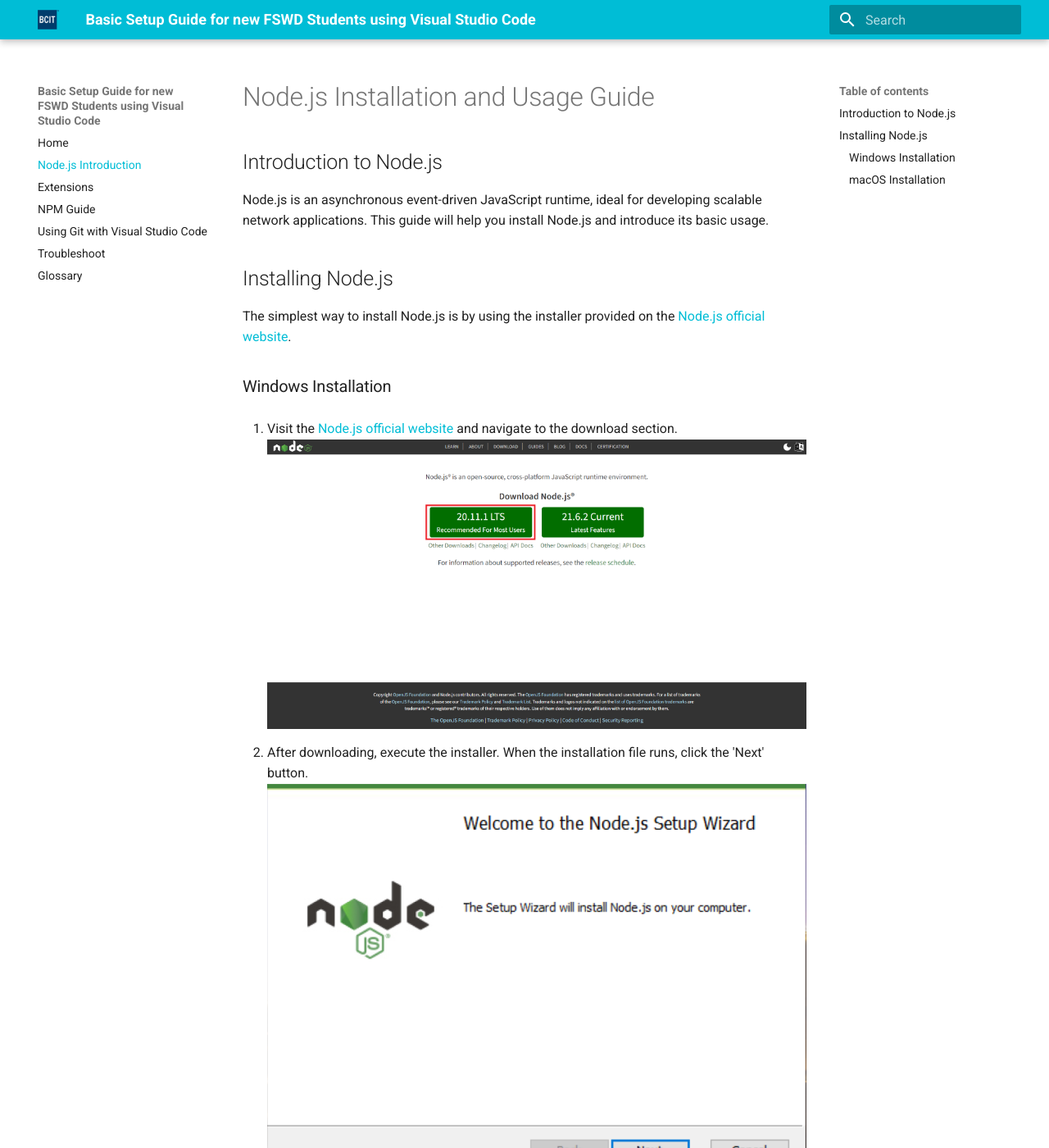
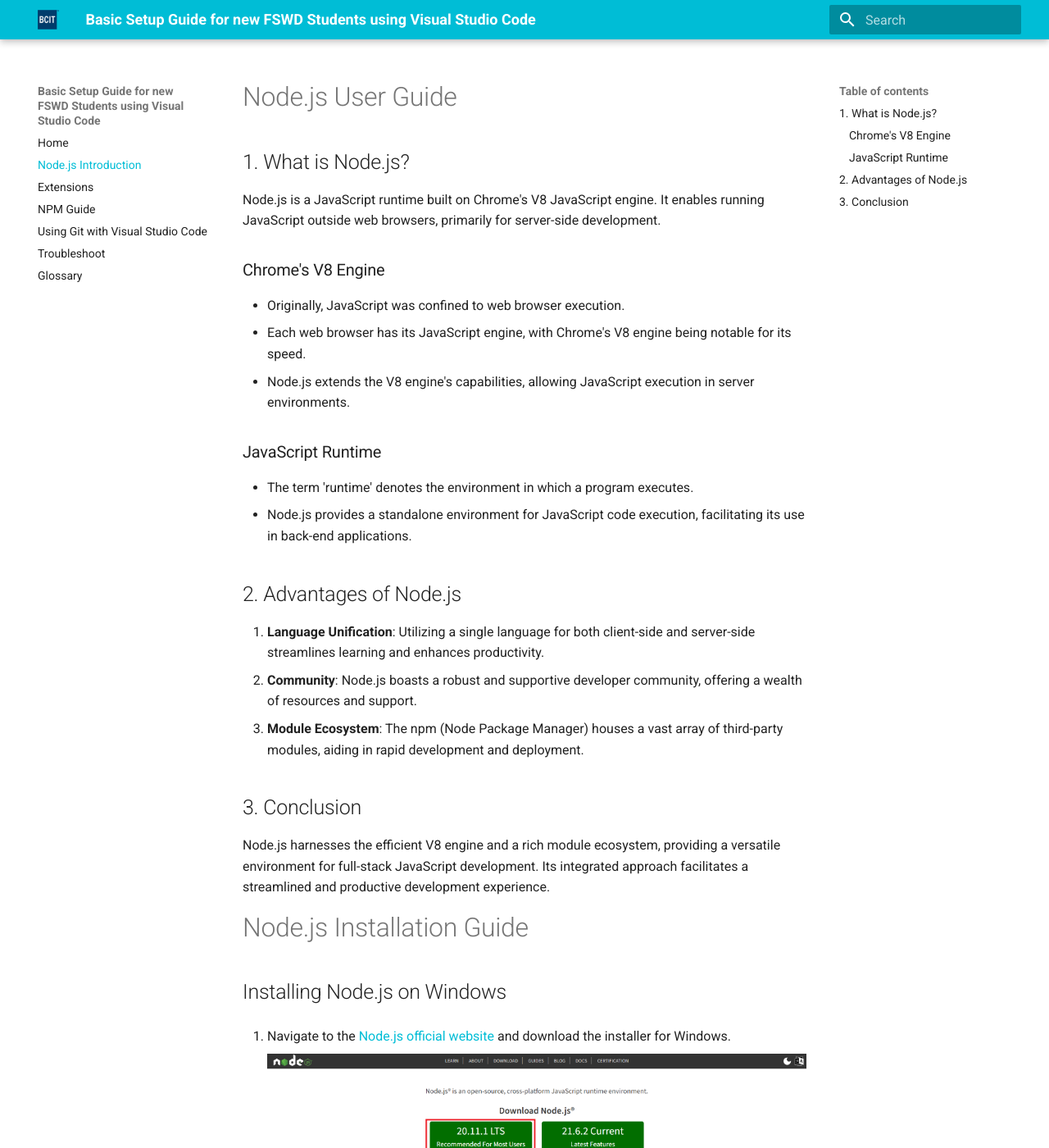
Before and after one commit to Jin-fswd/COMM_mkdocs, an MkDocs documentation site: the page built from docs/node.md, in a window 1280 px wide and 1400 px high. Shown: the whole window at 82% size. Built offline with MkDocs 1.6.1 and Material for MkDocs 9.7.7, drawn with Linux system fonts in a browser that asks for light colours; some of the changed text lies outside the part shown.

Commit message:
add node instruction

````diff
--- a/docs/node.md
+++ b/docs/node.md
@@ -1,56 +1,153 @@
-# Node.js Installation and Usage Guide
+# Node.js User Guide
 
-## Introduction to Node.js
+## 1. What is Node.js?
 
-Node.js is an asynchronous event-driven JavaScript runtime, ideal for developing scalable network applications. This guide will help you install Node.js and introduce its basic usage.
+Node.js is a JavaScript runtime built on Chrome's V8 JavaScript engine. It enables running JavaScript outside web browsers, primarily for server-side development.
 
-## Installing Node.js
+### Chrome's V8 Engine
 
-The simplest way to install Node.js is by using the installer provided on the [Node.js official website](https://nodejs.org/).
+- Originally, JavaScript was confined to web browser execution.
+- Each web browser has its JavaScript engine, with Chrome's V8 engine being notable for its speed.
+- Node.js extends the V8 engine's capabilities, allowing JavaScript execution in server environments.
 
-### Windows Installation
+### JavaScript Runtime
 
-1. Visit the [Node.js official website](https://nodejs.org/en) and navigate to the download section.
-   ![Node.js Windows Installation Step 1](./Assets/images/jin_node_installation1.png)
+- The term 'runtime' denotes the environment in which a program executes.
+- Node.js provides a standalone environment for JavaScript code execution, facilitating its use in back-end applications.
 
-2. After downloading, execute the installer. When the installation file runs, click the 'Next' button.
-   ![Node.js Windows Installation Step 2](./Assets/images/jin_node_installation2.png)
+## 2. Advantages of Node.js
 
-3. Accept the terms in the License Agreement and click 'Next'.
-   ![Node.js Windows Installation Step 3](./Assets/images/jin_node_installation3.png)
+1. **Language Unification**: Utilizing a single language for both client-side and server-side streamlines learning and enhances productivity.
+2. **Community**: Node.js boasts a robust and supportive developer community, offering a wealth of resources and support.
+3. **Module Ecosystem**: The npm (Node Package Manager) houses a vast array of third-party modules, aiding in rapid development and deployment.
 
-4. Choose the directory where Node.js will be installed. The default path is C:\Program Files\nodejs\. Click 'Next'.
-   ![Node.js Windows Installation Step 4](./Assets/images/jin_node_installation4.png)
+## 3. Conclusion
 
-5. The following components will be installed:
-    - Node.js runtime environment
-    - Corepack manager: Core package manager (seldom used)
-    - NPM package manager: Very frequently used and useful
-    - Online documentation shortcuts: Not typically used
-    - Add to PATH: Essential for command line usage
+Node.js harnesses the efficient V8 engine and a rich module ecosystem, providing a versatile environment for full-stack JavaScript development. Its integrated approach facilitates a streamlined and productive development experience.
 
-   Proceed by clicking 'Next', even if you do not plan to customize the components.
-   ![Node.js Windows Installation Step 5](./Assets/images/jin_node_installation5.png)
-   ![Node.js Windows Installation Step 6](./Assets/images/jin_node_installation6.png)
+# Node.js Installation Guide
 
-6. With the setup now complete, click the 'Install' button to proceed with the installation.
-   ![Node.js Windows Installation Step 7](./Assets/images/jin_node_installation7.png)
+## Installing Node.js on Windows
 
-7. Once installation is finished, click 'Finish'.
-   ![Node.js Windows Installation Step 8](./Assets/images/jin_node_installation8.png)
+1. Navigate to the [Node.js official website](https://nodejs.org/en) and download the installer for Windows.
 
-### macOS Installation
+    ![Node.js Windows Installation Step 1](./Assets/images/jin_node_installation1.png)
 
-1. Access the [Node.js official website](https://nodejs.org/en) and select the LTS version of Node.js.
-   ![Node.js macOS Download](./Assets/images/nodejs_install_mac.png)
+2. Run the downloaded installer. When the installation wizard opens, click 'Next'.
 
-2. Open the downloaded installer.
-   ![Node.js macOS Installer](./Assets/images/nodejs_package_mac.png)
+    ![Node.js Windows Installation Step 2](./Assets/images/jin_node_installation2.png)
 
-3. Proceed through the installer steps by clicking 'Continue'.
-   ![Node.js macOS Installing](./Assets/images/nodejs_keep_install_mac.png)
+3. Accept the license agreement and click 'Next'.
 
-4. Agree to the license terms when prompted and click 'Agree'.
-   ![Node.js macOS License Agreement](./Assets/images/nodejs_agree_mac.png)
+    ![Node.js Windows Installation Step 3](./Assets/images/jin_node_installation3.png)
 
-5. To begin the installation, click 'Install'.
+4. Choose the installation directory (default is C:\Program Files\nodejs) and click 'Next'.
+
+    ![Node.js Windows Installation Step 4](./Assets/images/jin_node_installation4.png)
+
+5. Select the components you wish to install. It is typically recommended to leave these at their default settings. Click 'Next' to continue.
+
+    ![Node.js Windows Installation Step 5](./Assets/images/jin_node_installation5.png)
+
+6. Review your selections and click 'Install' to proceed with the installation.
+
+    ![Node.js Windows Installation Step 6](./Assets/images/jin_node_installation6.png)
+
+7. Once the installation is complete, click 'Finish' to close the installer.
+
+    ![Node.js Windows Installation Step 7](./Assets/images/jin_node_installation7.png)
+
+## Installing Node.js on macOS
+
+1. Visit the [Node.js official website](https://nodejs.org/en) and download the macOS installer.
+
+    ![Node.js macOS Download](./Assets/images/nodejs_install_mac.png)
+
+2. Open the downloaded .pkg file to start the installation process.
+
+    ![Node.js macOS Installer](./Assets/images/nodejs_package_mac.png)
+
+3. Follow the installation steps in the wizard, clicking 'Continue' to proceed through each step.
+
+    ![Node.js macOS Installing](./Assets/images/nodejs_keep_install_mac.png)
+
+4. Agree to the software license agreement to continue with the installation.
+
+    ![Node.js macOS License Agreement](./Assets/images/nodejs_agree_mac.png)
+
+5. Click 'Install' to begin the installation process. You may need to provide your administrator password.
+
+After completing these steps, Node.js will be installed on your system. You can verify the installation by opening a terminal or command prompt and typing `node -v`, which should display the current version of Node.js installed on your system.
+
+## Verifying Node.js Installation
+
+Follow the steps below to verify that Node.js has been properly installed.
+
+### Verifying Node.js Installation on Windows
+
+1. Type 'cmd' or 'Terminal' in the search bar on the taskbar and press [Enter] to open the Command Prompt.
+2. In the Command Prompt window, type `node` and press [Enter].
+3. If the installed version of Node.js appears and the cursor changes to `>`, it indicates that Node.js is successfully installed.
+4. You can now execute JavaScript code. For example, typing `console.log(1 + 2)` and pressing [Enter] should output 3.
+5. To exit the Node.js environment, press [Ctrl+C] twice, then close the Command Prompt window.
+
+### Verifying Node.js Installation on macOS
+
+1. Click on the 'Terminal' icon in the Dock or Launchpad to open the Terminal app.
+2. In the Terminal window, type `node` and press [Enter].
+3. If Node.js version information is displayed and the cursor changes to `>`, Node.js is installed correctly.
+4. Test executing JavaScript code, such as `console.log(1 + 2)`. If it outputs 3, your setup is correct.
+5. To exit the Node.js environment, press [Ctrl+C] twice and close the Terminal.
+
+By following these steps, you can confirm whether Node.js has been successfully installed on your system. Once verified, you can execute various JavaScript codes in the Node.js environment.
+
+# Writing and Running a Simple Node.js Code
+
+After installing Node.js and setting up the development environment in Visual Studio Code (VS Code), you're ready to write and execute some simple Node.js code. Unlike front-end development, where you link JavaScript files to HTML documents or insert code directly into HTML and view the output in a web browser, with Node.js, you can execute the code directly and see the results immediately.
+
+## Executing a Simple Node.js Code
+
+1. **Opening VS Code and Editing a JavaScript File**
+
+   Launch VS Code and open the `hello.js` file located in the `01` folder. Initially, this file will be empty. Enter the following code and save the file:
+
+```javascript
+const hello = (name) => {
+console.log("Hello, " + name);
+};
+
+hello("Jane");
+```
+
+
+Here, we declare a function named hello that takes a name parameter and prints a greeting to the console. We then call this hello function with "Jane" as the argument.
+
+1. Opening the Terminal
+
+To open the terminal window within VS Code, use the \[Ctrl + Shift + \` \] shortcut (for Mac users, it's \[Command + Shift + \` \]).
+
+The terminal displays the current working folder path. To execute a JavaScript file in Node.js, you need to be in the directory containing the file. To run the hello.js file in the 01 folder, you must navigate to this folder first. Type the following command in the terminal to change directories:
+
+2. Executing JavaScript with Node.js
+
+In Node.js, you execute a JavaScript file using the node command followed by the filename. You can omit the .js extension, as most developers do:
+
+```bash
+node hello
+```
+
+This command executes the hello function within the hello.js file, and the result is displayed in the terminal.
+
+3. Verifying the Execution Result
+
+The output of the hello function execution is displayed in the terminal. In this example, you would see:
+
+```
+hello, Jane
+```
+
+Using Node.js allows you to run JavaScript code outside a web browser and view the results immediately in your development environment.
+
+
+# Congratulations!
+You have now installed Node.js and learned how to write and run a basic Node.js program. With this knowledge, you can lay the foundation for server-side development using Node.js.
````
